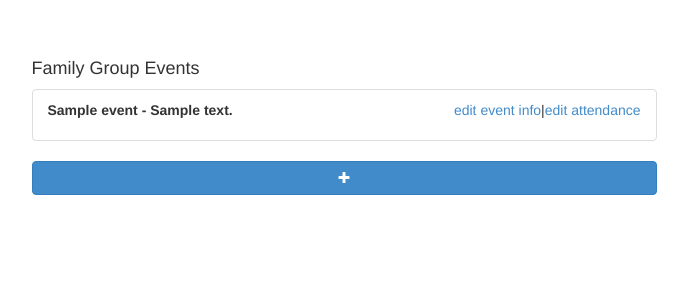
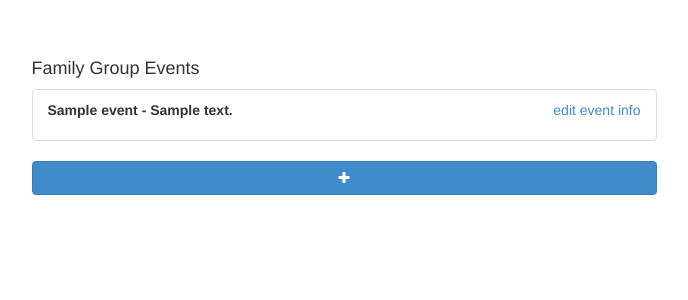
Before and after one commit to phouse512/arkaios, a Flask app: page /family-group/1/manage in a window 1280 px wide. Shown: the part 51-351 px from the top of the page, without its empty margins (296-984 px from the left). Run offline with Flask 2, Linux system fonts and the light colour scheme; a user stored in the database is signed in; tables that the repository leaves empty hold one stand-in row (values such as "Sample post"); some libraries are stand-ins or nearby versions.

Commit message:
no fg overview

```diff
--- a/arkaios/templates/smallgroup/manage.html
+++ b/arkaios/templates/smallgroup/manage.html
@@ -18,9 +18,9 @@ active
 					<p>
 						<b>{{ event.name }} -
 						{{ event.description }}</b>
-						<a href="{{ url_for('family_group_event_attendance', fg_id=fg_id, event_id=event.id) }}" class="pull-right">edit attendance</a>
+						<!--<a href="{{ url_for('family_group_event_attendance', fg_id=fg_id, event_id=event.id) }}" class="pull-right">edit attendance</a>
 						<span class="pull-right"> | </span>
-						<a href="#" class="pull-right">edit event info</a>
+-->						<a href="#" class="pull-right">edit event info</a>
 					</p>
 
 				</li>
```
